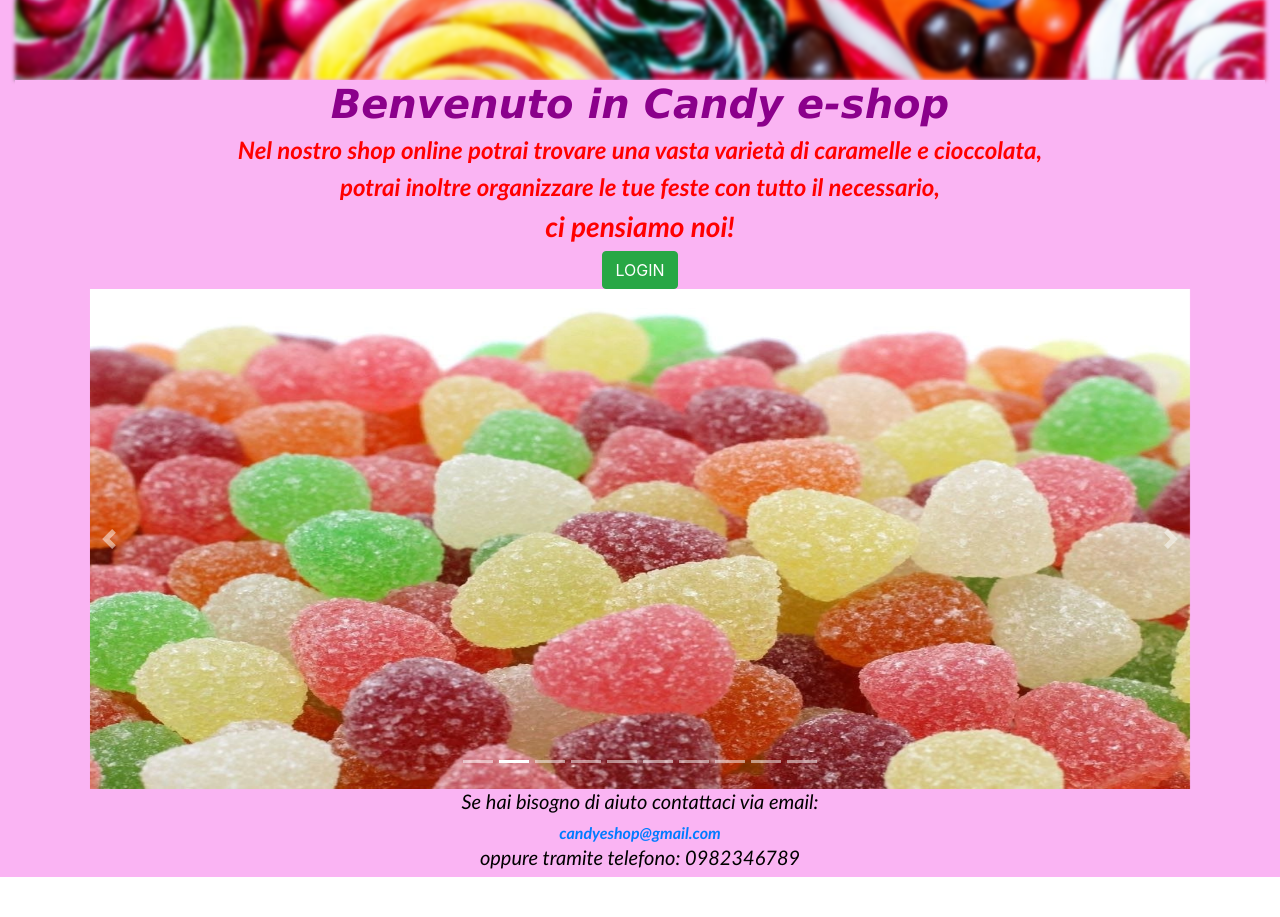
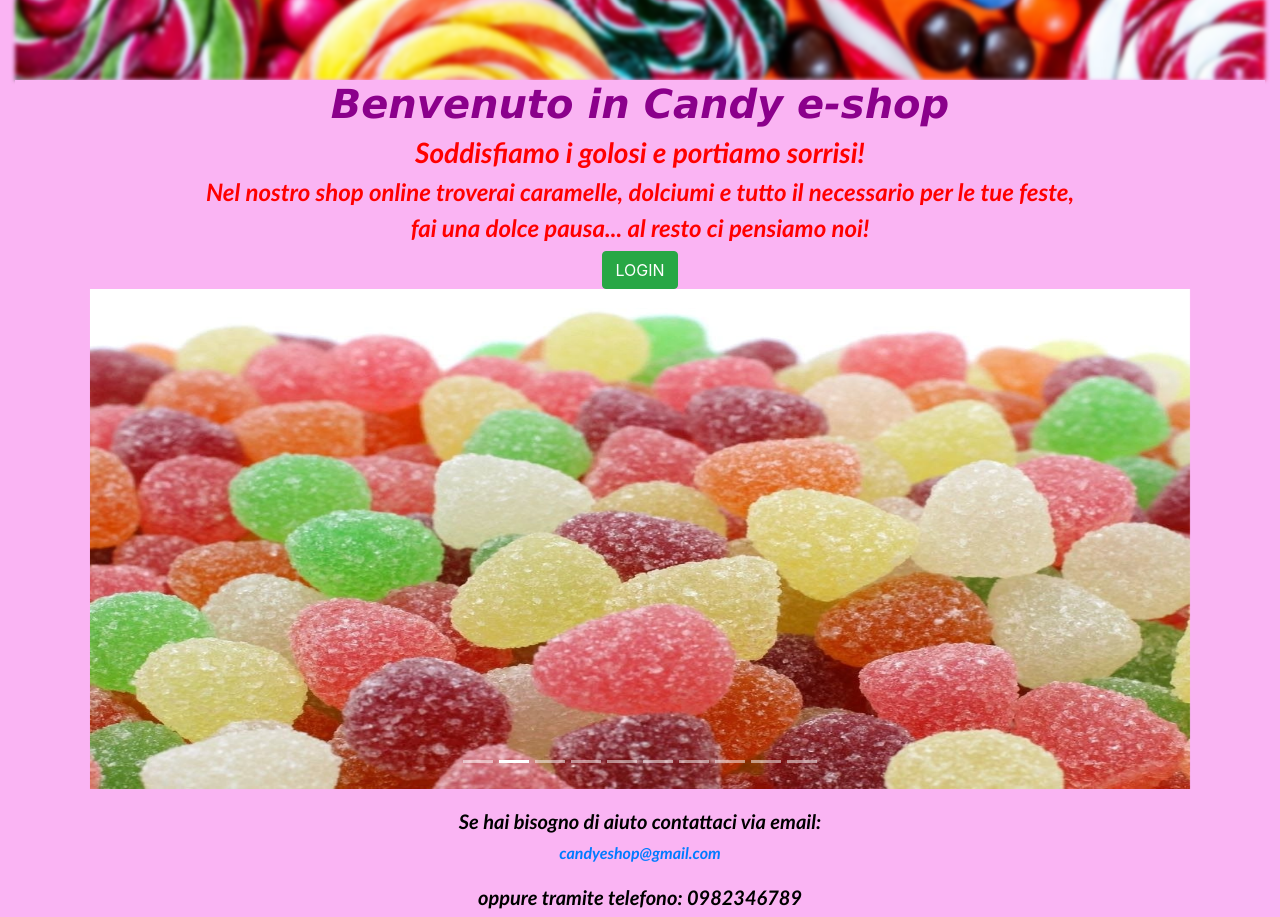
Before and after one commit to Martina-Suriano/ProgettoTirocinio, a React (Create React App) app in the folder progettotesi/: page / in a window 1280 px wide. Shown: the part 320-1237 px from the top of the page. Before the commit the page ends 1197 px from the top, so only its background shows below. Built offline with nearby package versions, Linux system fonts and the light colour scheme.

Commit message:
modifiche e correzioni

```diff
--- a/progettotesi/src/pages/Home.js
+++ b/progettotesi/src/pages/Home.js
@@ -25,9 +25,10 @@ class Home extends React.Component{
                         <div className='col-sm-12'>
                             <div className='presentazione'>
                                 <h1> Benvenuto in Candy e-shop </h1>
-                                <h4> Nel nostro shop online potrai trovare una vasta varietà di caramelle e cioccolata, </h4>
-                                <h4> potrai inoltre organizzare le tue feste con tutto il necessario, </h4>
-                                <h3> ci pensiamo noi! </h3>
+                                <h3> Soddisfiamo i golosi e portiamo sorrisi! </h3>
+                                <h4> Nel nostro shop online troverai caramelle, dolciumi e tutto il necessario per le tue feste, </h4>
+                                <h4> fai una dolce pausa... al resto ci pensiamo noi! </h4>
+
                                 <div className='accedi'>
                                     <button className='btn btn-success' type='button' onClick={this.onClickLogin}> LOGIN </button>
                                     <div className='logineffettuato'>
--- a/progettotesi/src/pages/Negozio.js
+++ b/progettotesi/src/pages/Negozio.js
@@ -89,8 +89,10 @@ class Negozio extends React.Component {
 
                                     <h2 className='product-title'> Nome Prodotto: {this.state.prodottoCorrente.nome} </h2>
 
-                                    <p className='product-description'> Descrizione: {this.state.prodottoCorrente.descrizione} </p>
-                                    <h5 className='price'> Prezzo: {this.state.prodottoCorrente.prezzo} € </h5>
+                                    <p className='product-description'>
+                                        Descrizione: {this.state.prodottoCorrente.descrizione} <br/>
+                                        Prezzo: {this.state.prodottoCorrente.prezzo}€
+                                    </p>
 
                                     <div className='acquista'>
                                         <button type="button" className='btn btn-success' onClick={()=> this.onClickButton(this.state.prodottoCorrente)}>
@@ -98,13 +100,15 @@ class Negozio extends React.Component {
                                         </button>
                                     </div>
 
-                                    <div className='contCarrello'>
-                                        <h4> Prodotti nel carrello: {this.state.contatore} </h4>
-                                    </div>
+                                    <p>
+                                        <div className='contCarrello'>
+                                            <h5> Prodotti nel carrello: {this.state.contatore} </h5>
+                                        </div>
+                                    </p>
 
                             </div>
-                            )
-                        }
+                        )}
+
                     </div>
                 </div>
             </div>
--- a/progettotesi/src/pages/css/Negozio.css
+++ b/progettotesi/src/pages/css/Negozio.css
@@ -37,3 +37,19 @@ h2{
     color: black;
     font-weight: bold;
 }
+
+p {
+    font-style: italic;
+    font-family: 'Gill Sans', 'Gill Sans MT', Calibri, 'Trebuchet MS', sans-serif;
+    color: black;
+    font-size: 20px;
+}
+
+h5 {
+    font-style: italic;
+    font-family: 'Gill Sans', 'Gill Sans MT', Calibri, 'Trebuchet MS', sans-serif;
+    color: black;
+    font-weight: bold;
+    margin-top: 20px;
+    font-size: 20px;
+}
--- a/progettotesi/src/pages/team/Inspire.js
+++ b/progettotesi/src/pages/team/Inspire.js
@@ -55,15 +55,6 @@ const Inspire = () => {
                     </div>
                 </div>
 
-                {/*FRECCE (ma non funzionano)*/}
-                <a className='carousel-control-prev' href='#foto' data-slide='prev'>
-                    <span className='carousel-control-prev-icon'> </span>
-                </a>
-                <a className='carousel-control-next' href='#foto' data-slide='next'>
-                    <span className='carousel-control-next-icon'> </span>
-                </a>
-
-
             </div>
 
 
```
